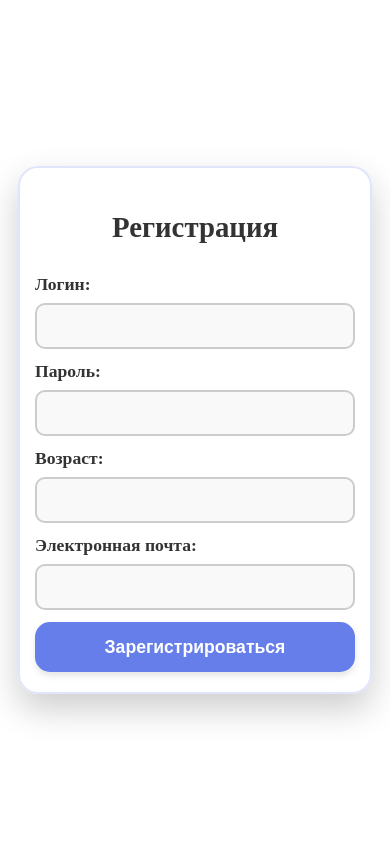
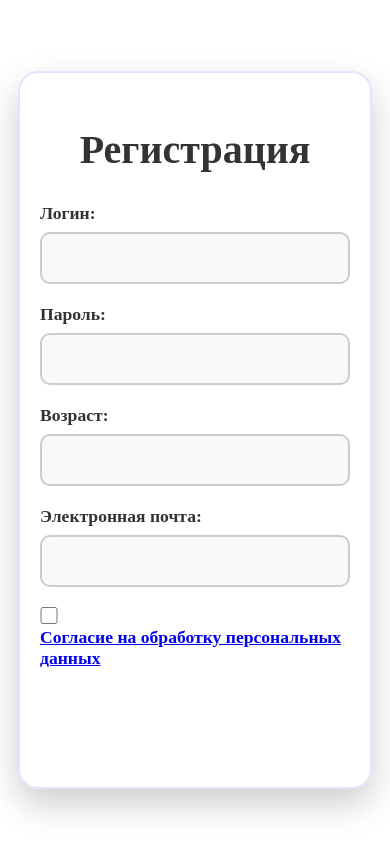
Before and after one commit to Luvinto/Technostart, a Django app: page /users/register/ in a window 390 px wide. Run offline with Django 5.2, Linux system fonts and the light colour scheme.

Commit message:
Согласие на обработку персональных данных

```diff
--- a/my_site/users/static/users/css/users.css
+++ b/my_site/users/static/users/css/users.css
@@ -1,3 +1,4 @@
+/* === Общий контейнер === */
 
 .container {
     max-width: 2200px;
@@ -9,6 +10,8 @@
     box-sizing: border-box;
 }
 
+/* === Форма === */
+
 .form-wrapper {
     background: rgba(255, 255, 255, 0.95);
     border-radius: 20px;
@@ -19,44 +22,56 @@
     backdrop-filter: blur(10px);
     border: 2px solid rgba(102, 126, 234, 0.2);
     box-sizing: border-box;
+    /* === Масштабирование формы === */
+    transform-origin: top center;
+    transform: scale(clamp(0.7, 100vw / 580px, 1)); /* min: 0.7, ideal: 100vw/580px, max: 1 */
 }
 
 .form-title {
     text-align: center;
-    font-size: 2.5rem;
-    margin-bottom: 30px;
+    font-size: clamp(1.5rem, 2.5rem, 3rem);
+    margin-bottom: clamp(20px, 30px, 40px);
     color: #333;
+    word-wrap: break-word; /* === Текст заголовка не выходит за границы === */
+    overflow-wrap: break-word;
 }
 
 .registration-form {
     display: flex;
     flex-direction: column;
-    gap: 20px;
+    gap: clamp(15px, 20px, 30px);
 }
 
 .form-group {
     display: flex;
     flex-direction: column;
-    gap: 8px;
+    gap: clamp(6px, 8px, 12px);
+    word-wrap: break-word; /* === Текст в группе не выходит за границы === */
+    overflow-wrap: break-word;
 }
 
 .form-group label {
     font-weight: 600;
     color: #333;
-    font-size: 1.1rem;
+    font-size: clamp(0.9rem, 1.1rem, 1.2rem);
+    word-wrap: break-word; /* === Текст в label не выходит за границы === */
+    overflow-wrap: break-word;
+    white-space: normal; /* === Убираем nowrap === */
 }
 
 .form-group input,
 .form-group select,
 .form-group textarea {
-    padding: 15px;
+    padding: clamp(10px, 15px, 20px);
     border: 2px solid #ccc;
     border-radius: 10px;
-    font-size: 1rem;
+    font-size: clamp(0.9rem, 1rem, 1.1rem);
     transition: border-color 0.3s ease, box-shadow 0.3s ease;
     box-sizing: border-box;
     background-color: #f9f9f9;
     width: 100%;
+    word-wrap: break-word; /* === Текст в полях не выходит за границы === */
+    overflow-wrap: break-word;
 }
 
 .form-group input:focus,
@@ -70,31 +85,36 @@
 
 .error-message {
     color: #e74c3c;
-    font-size: 0.9rem;
+    font-size: clamp(0.7rem, 0.9rem, 1rem);
     margin-top: -5px;
+    word-wrap: break-word; /* === Ошибки не вылезают за границы === */
+    overflow-wrap: break-word;
 }
+
+/* === Кнопка === */
 
 .btn {
     display: inline-block;
-    padding: 15px 30px;
+    padding: clamp(10px, 15px, 20px) clamp(20px, 30px, 40px);
     border-radius: 15px;
     text-decoration: none;
     font-weight: 600;
-    font-size: 1.5rem;
+    font-size: clamp(1.2rem, 1.5rem, 1.8rem);
     text-align: center;
     transition: all 0.3s ease;
     border: 2px solid transparent;
     cursor: pointer;
     box-sizing: border-box;
-    min-width: 200px;
+    min-width: clamp(150px, 200px, 250px);
     box-shadow: 0 4px 6px rgba(0, 0, 0, 0.1);
     word-wrap: break-word;
-    white-space: normal;
-    min-height: 60px;
+    white-space: normal; /* === Текст кнопки может переноситься === */
+    min-height: clamp(50px, 60px, 70px);
     display: flex;
     align-items: center;
     justify-content: center;
     overflow: hidden;
+    max-width: 100%;
 }
 
 .btn-primary {
@@ -117,6 +137,10 @@
     border-color: #ccc;
     width: auto;
     margin: 0 auto;
+    font-size: clamp(1rem, 1.2rem, 1.4rem);
+    padding: clamp(8px, 12px, 16px) clamp(16px, 24px, 32px);
+    word-wrap: break-word;
+    white-space: normal; /* === Текст кнопки может переноситься === */
 }
 
 .btn-secondary:hover,
@@ -128,38 +152,91 @@
 }
 
 .form-footer {
-    margin-top: 20px;
+    margin-top: clamp(15px, 20px, 30px);
     text-align: center;
+    word-wrap: break-word; /* === Текст в подвале не выходит за границы === */
+    overflow-wrap: break-word;
 }
 
 .form-footer a {
     text-decoration: none;
     display: inline-block;
     width: 100%;
+    word-wrap: break-word; /* === Ссылки не вылезают === */
+    overflow-wrap: break-word;
 }
 
+/* === Чекбокс и текст === */
+
+.checkbox-group {
+    display: flex;
+    align-items: center;
+    gap: clamp(0.1875rem, 0.25rem, 0.375rem);
+    word-wrap: break-word;
+    overflow-wrap: break-word;
+}
+
+.checkbox-label {
+    display: flex;
+    align-items: center;
+    gap: clamp(0.1875rem, 0.25rem, 0.375rem);
+    cursor: pointer;
+    font-weight: 600;
+    color: #333;
+    font-size: clamp(0.9rem, 1.1rem, 1.2rem);
+    word-wrap: break-word; /* === Текст рядом с чекбоксом не выходит за границы === */
+    overflow-wrap: break-word;
+    white-space: normal; /* === Убираем nowrap === */
+}
+
+.checkbox-label input[type="checkbox"] {
+    margin: 0;
+    width: clamp(1rem, 1.25rem, 1.5rem);
+    height: clamp(1rem, 1.25rem, 1.5rem);
+}
+
+/* === Анимация кнопки === */
+
+#register-btn-container {
+    opacity: 0;
+    transform: translateY(10px);
+    transition: opacity 0.3s ease, transform 0.3s ease;
+    display: flex;
+    justify-content: center;
+    margin-top: 1rem;
+    pointer-events: none;
+    word-wrap: break-word;
+    overflow-wrap: break-word;
+}
+
+#register-btn-container.btn-visible {
+    opacity: 1;
+    transform: translateY(0);
+    pointer-events: auto;
+}
+
+/* === Адаптивность === */
+
 @media (max-width: 768px) {
+    .container {
+        padding: 20px;
+    }
+
     .form-wrapper {
-        padding: 30px 20px;
+        padding: clamp(20px, 30px, 40px);
         max-width: 90%;
     }
 
-    .form-title {
-        font-size: 2rem;
+    .checkbox-label {
+        font-size: clamp(0.9rem, 1rem, 1.1rem);
+        gap: clamp(0.2rem, 0.3rem, 0.4rem);
+        flex-wrap: wrap; /* === Если текст не помещается — переносим === */
     }
 
-    .registration-form {
-        gap: 15px;
-    }
-
-    .form-group input,
-    .form-group select,
-    .form-group textarea {
-        padding: 12px;
-    }
-
-    .btn {
-        font-size: 1.3rem;
+    .checkbox-label input[type="checkbox"] {
+        width: clamp(1.1rem, 1.2rem, 1.4rem);
+        height: clamp(1.1rem, 1.2rem, 1.4rem);
+        flex-shrink: 0;
     }
 }
 
@@ -169,40 +246,29 @@
     }
 
     .form-wrapper {
-        padding: 20px 15px;
+        padding: clamp(15px, 20px, 30px);
         max-width: 100%;
     }
 
-    .form-title {
-        font-size: 1.8rem;
+    .checkbox-label {
+        font-size: clamp(0.9rem, 0.9rem, 1rem);
+        gap: clamp(0.15rem, 0.2rem, 0.3rem);
     }
 
-    .registration-form {
-        gap: 12px;
-    }
-
-    .btn {
-        font-size: 1.1rem;
-        min-width: 150px;
-        padding: 12px 20px;
-        min-height: 50px;
+    .checkbox-label input[type="checkbox"] {
+        width: clamp(1.1rem, 1rem, 1.2rem);
+        height: clamp(1.1rem, 1rem, 1.2rem);
     }
 }
 
 @media (max-width: 360px) {
-    .btn {
-        font-size: 0.9rem;
-        min-width: 120px;
-        padding: 10px 15px;
-        min-height: 45px;
+    .checkbox-label {
+        font-size: clamp(0.9rem, 0.9rem, 0.9rem);
+        gap: clamp(0.12rem, 0.15rem, 0.25rem);
+    }
+
+    .checkbox-label input[type="checkbox"] {
+        width: clamp(1.1rem, 1rem, 1rem);
+        height: clamp(1.1rem, 1rem, 1rem);
     }
 }
-
-@media (max-width: 320px) {
-    .btn {
-        font-size: 0.8rem;
-        min-width: 100px;
-        padding: 8px 12px;
-        min-height: 40px;
-    }
-}
--- a/my_site/users/templates/users/register.html
+++ b/my_site/users/templates/users/register.html
@@ -26,9 +26,59 @@
                         {% endif %}
                     </div>
                 {% endfor %}
-                <button type="submit" class="btn btn-primary">Зарегистрироваться</button>
+
+                <div class="form-group checkbox-group">
+                    <label class="checkbox-label">
+                        <input type="checkbox" id="terms-checkbox" required>
+                            <a href="/users/download-consent/" target="_blank">Согласие на обработку персональных данных</a>
+                    </label>
+                </div>
+
+                <!-- Кнопка регистрации (изначально скрыта) -->
+                <div id="register-btn-container">
+                    <button type="submit" class="btn btn-primary">
+                        Зарегистрироваться
+                    </button>
+                </div>
             </form>
         </div>
     </div>
+
+    <!-- JavaScript для отображения кнопки -->
+    <script>
+        document.addEventListener('DOMContentLoaded', function () {
+                const checkbox = document.getElementById('terms-checkbox');
+                const buttonContainer = document.getElementById('register-btn-container');
+
+                // Проверка, что элементы существуют
+                if (!checkbox || !buttonContainer) {
+                    console.error('Элементы не найдены');
+                    return;
+                }
+
+                // Добавляем обработчик события
+                checkbox.addEventListener('change', function () {
+                    console.log('Чекбокс изменён:', this.checked); // Отладка
+                    if (this.checked) {
+                        buttonContainer.classList.add('btn-visible');
+                    } else {
+                        buttonContainer.classList.remove('btn-visible');
+                    }
+                });
+
+                // Дополнительно: проверяем при клике на label
+                const label = checkbox.closest('label');
+                if (label) {
+                    label.addEventListener('click', function (e) {
+                        // Убедимся, что клик не на ссылке
+                        if (e.target.tagName !== 'A') {
+                            setTimeout(() => {
+                                console.log('Состояние чекбокса после клика:', checkbox.checked);
+                            }, 10); // Небольшая задержка для обновления состояния
+                        }
+                    });
+                }
+            });
+    </script>
 </body>
 </html>
--- a/my_site/users/urls.py
+++ b/my_site/users/urls.py
@@ -5,5 +5,6 @@ app_name='users'
 
 urlpatterns = [
     path('login/', views.custom_login, name='custom_login'),
-    path('register/', views.register, name='register')
+    path('register/', views.register, name='register'),
+    path('download-consent/', views.download_consent_agreement, name='download_consent_agreement'),
 ]
--- a/my_site/users/views.py
+++ b/my_site/users/views.py
@@ -1,8 +1,12 @@
-from django.shortcuts import render, redirect
+
+from django.shortcuts import render, redirect, get_object_or_404
 from .forms import RegistrationForm, Avtorizations
 from django.contrib.auth import login, authenticate
 from django.contrib import messages
 from django.contrib.auth.models import User, Group
+from django.http import HttpResponse, Http404, FileResponse
+import os
+from django.conf import settings
 
 
 def register(request):
@@ -31,3 +35,15 @@ def custom_login(request):
             messages.error(request, 'Неверный логин или пароль')
 
     return render(request, 'users/login.html',)
+
+def download_consent_agreement(request):
+    file_path=os.path.join(settings.MEDIA_ROOT, 'agreements', 'Согласие на обработку персональных данных.docx')
+    if not os.path.exists(file_path):
+        raise Http404("Файл согласия не найден")
+    response=FileResponse(
+        open(file_path,'rb'),
+        content_type='application/vnd.openxmlformats-officedocument.wordprocessingml.document',
+        as_attachment=True,
+        filename='Согласие на обработку персональных данных.docx'
+    )
+    return response
```
Also changed, not shown: my_site/db.sqlite3, 1 other file.
